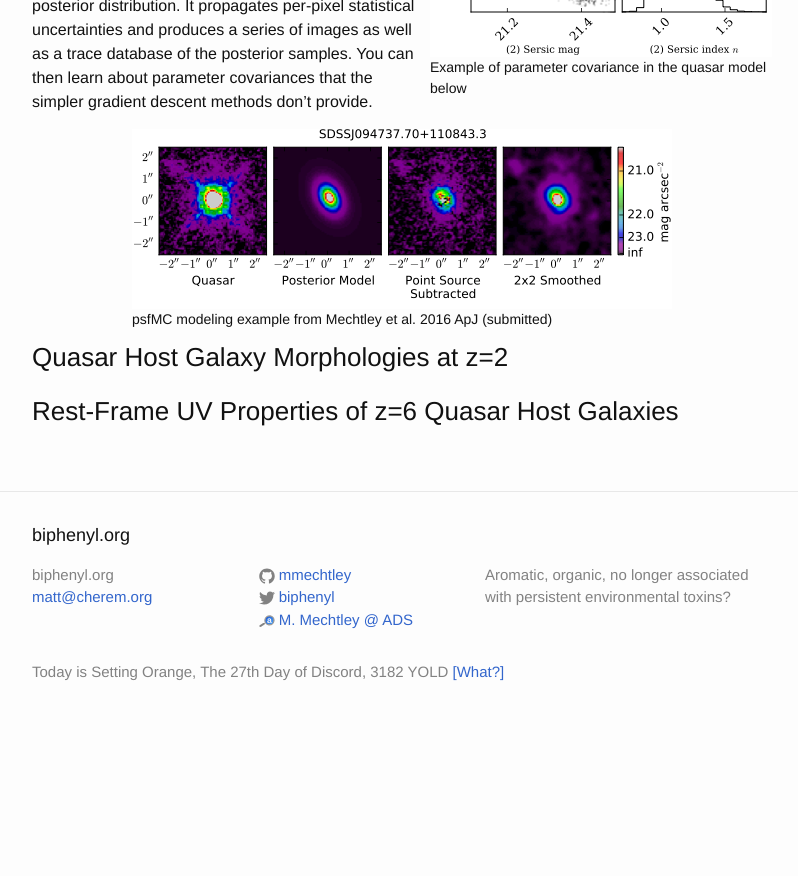
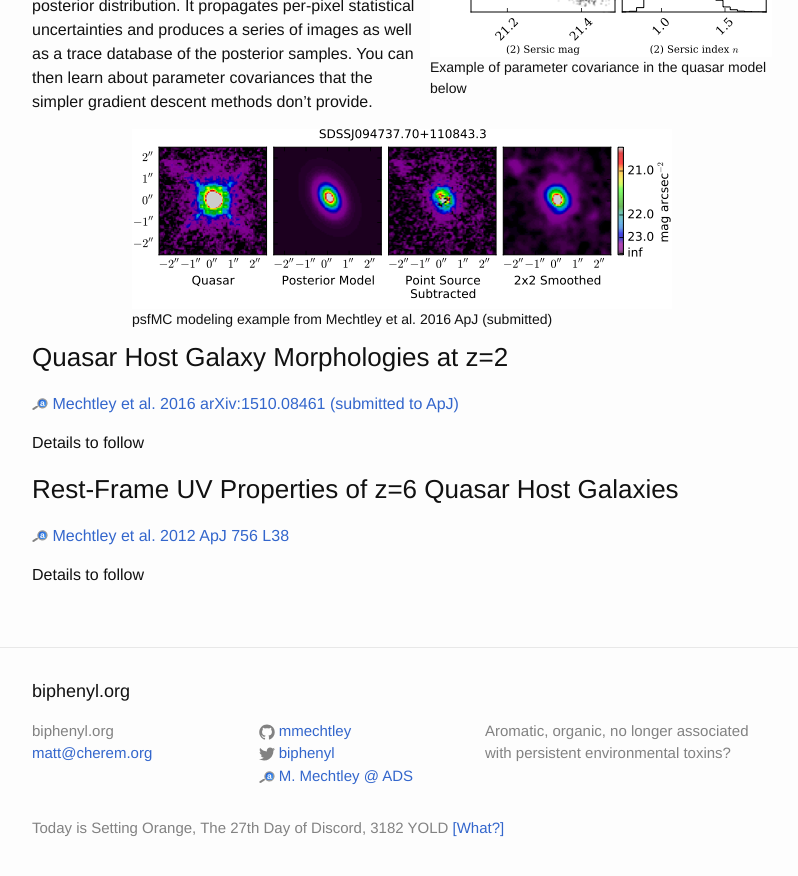
Before and after one commit to mmechtley/mmechtley.github.io, a Jekyll site: the page built from research.md, in a window 1280 px wide and 900 px high, scrolled down 608 px. Shown: the top 876 px of the window, without its empty margins (238-1036 px from the left). Built offline with Jekyll 4.4.1, drawn with Linux system fonts in a browser that asks for light colours; before the commit the page ends 1352 px from its top, so only the background shows below that.

Commit message:
link to ads by abstract code.

```diff
--- a/_config.yml
+++ b/_config.yml
@@ -15,7 +15,7 @@ url: "https://mmechtley.github.io" # the base hostname & protocol for your site
 twitter_username: biphenyl
 github_username: mmechtley
 ads_query:
-    text: " M. Mechtley @ ADS"
+    text: "M. Mechtley @ ADS"
     query: "author:\"Mechtley, M.\""
 
 
--- a/_includes/icon-adsabs.html
+++ b/_includes/icon-adsabs.html
@@ -1 +1 @@
-<a href="https://ui.adsabs.harvard.edu/#search/q={{ include.query | url_encode }}&sort=date%20desc"><span class="icon icon--adsabs">{% include icon-adsabs.svg %}</span><span class="username">{{ include.text }}</span></a>
+<a href="https://ui.adsabs.harvard.edu/{% if include.query %}#search/q={{ include.query | url_encode }}&sort=date%20desc{% else %}#abs/{{ include.abs | url_encode}}/abstract{% endif %}"><span class="icon icon--adsabs">{% include icon-adsabs.svg %}</span><span class="username">{{ include.text | prepend: " " }}</span></a>
--- a/research.md
+++ b/research.md
@@ -18,4 +18,12 @@ My dissertation work revolved around improved methods for modeling and subtracti
 
 ### Quasar Host Galaxy Morphologies at z=2 ###
 
+{% include icon-adsabs.html abs="2015arXiv151008461M" text="Mechtley et al. 2016 arXiv:1510.08461 (submitted to ApJ)" %}
+
+Details to follow
+
 ### Rest-Frame UV Properties of z=6 Quasar Host Galaxies ###
+
+{% include icon-adsabs.html abs="2012ApJ...756L..38M" text="Mechtley et al. 2012 ApJ 756 L38" %}
+
+Details to follow
```
